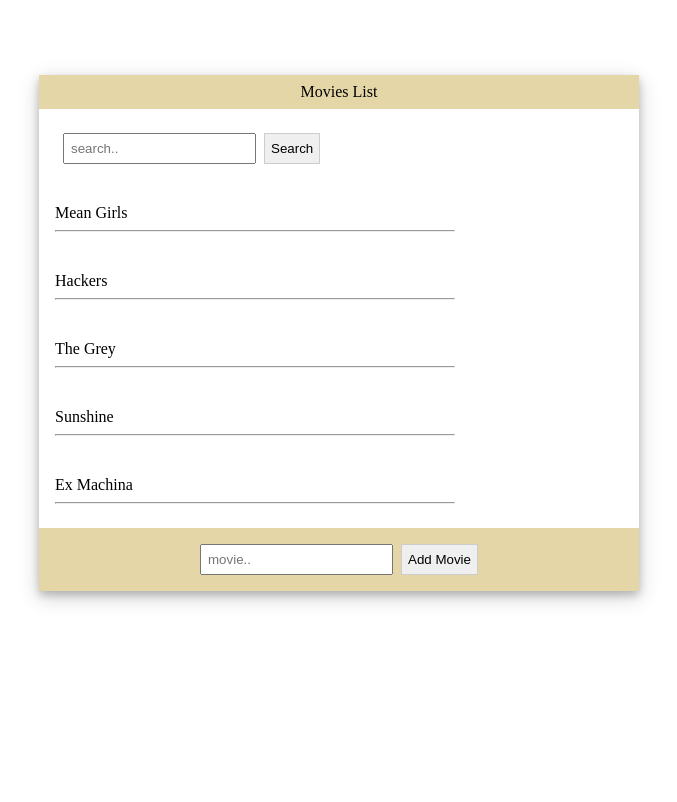
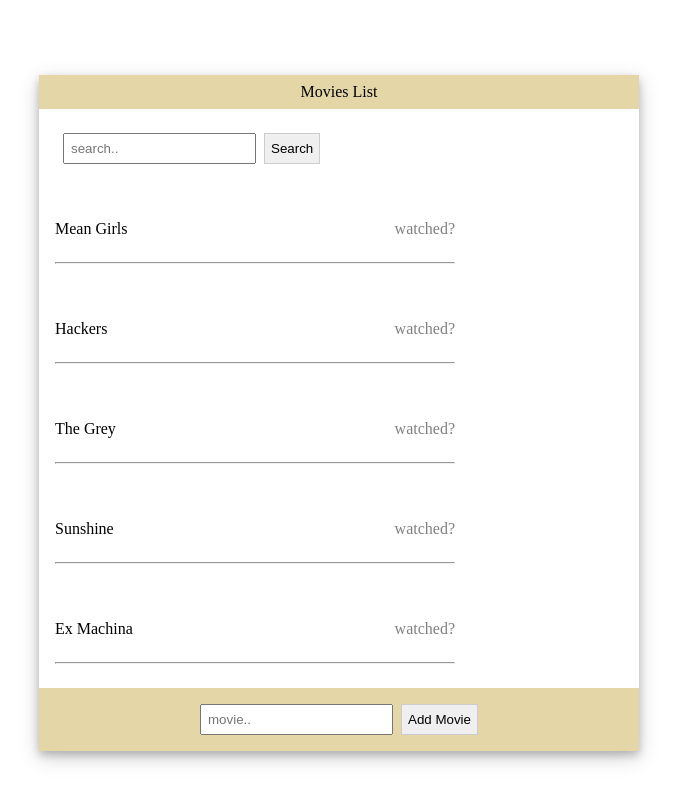
Before and after one commit to FermiDirak/MovieManager, a React app: page / in a window 1280 px wide. Shown: the top 802 px of the page, without its empty margins (301-978 px from the left). Built offline with nearby package versions, Linux system fonts and the light colour scheme; the HTML template or start-up script is replaced by a standard one.

Commit message:
styling stuffs

```diff
--- a/client/src/components/Movie.jsx
+++ b/client/src/components/Movie.jsx
@@ -18,18 +18,38 @@
 	}
 
 	render() {
-		let style = {
+		let styles = {
+			container: {
 				margin: '8px',
 				padding: '8px',
 				width: '400px',
 				borderRadius: '4px',
+			},
+			briefInfo: {
+				display: 'flex',
+				flexDirection: 'row',
+				justifyContent: 'space-between',
+			},
+			briefText: {
+				cursor: 'pointer',
+			},
+			watchedButton: {
+				color: 'grey',
+				cursor: 'pointer',
+			}
 		}
 
 		return (
-			<span style={style}
+			<span style={styles.container}>
+				<div style={styles.briefInfo}>
+					<p style={styles.briefText}
 						onClick={() => {this.onClick()}}
 					>
 						{this.props.movie.title}
+					</p>
+
+					<p style={styles.watchedButton}> watched? </p>
+				</div>
 				{
 					this.state.toggled && this.props.movie.description
 						? <MovieDetails movie={this.props.movie}/>
```
Lines whose indentation alone changed are shown as unchanged.
